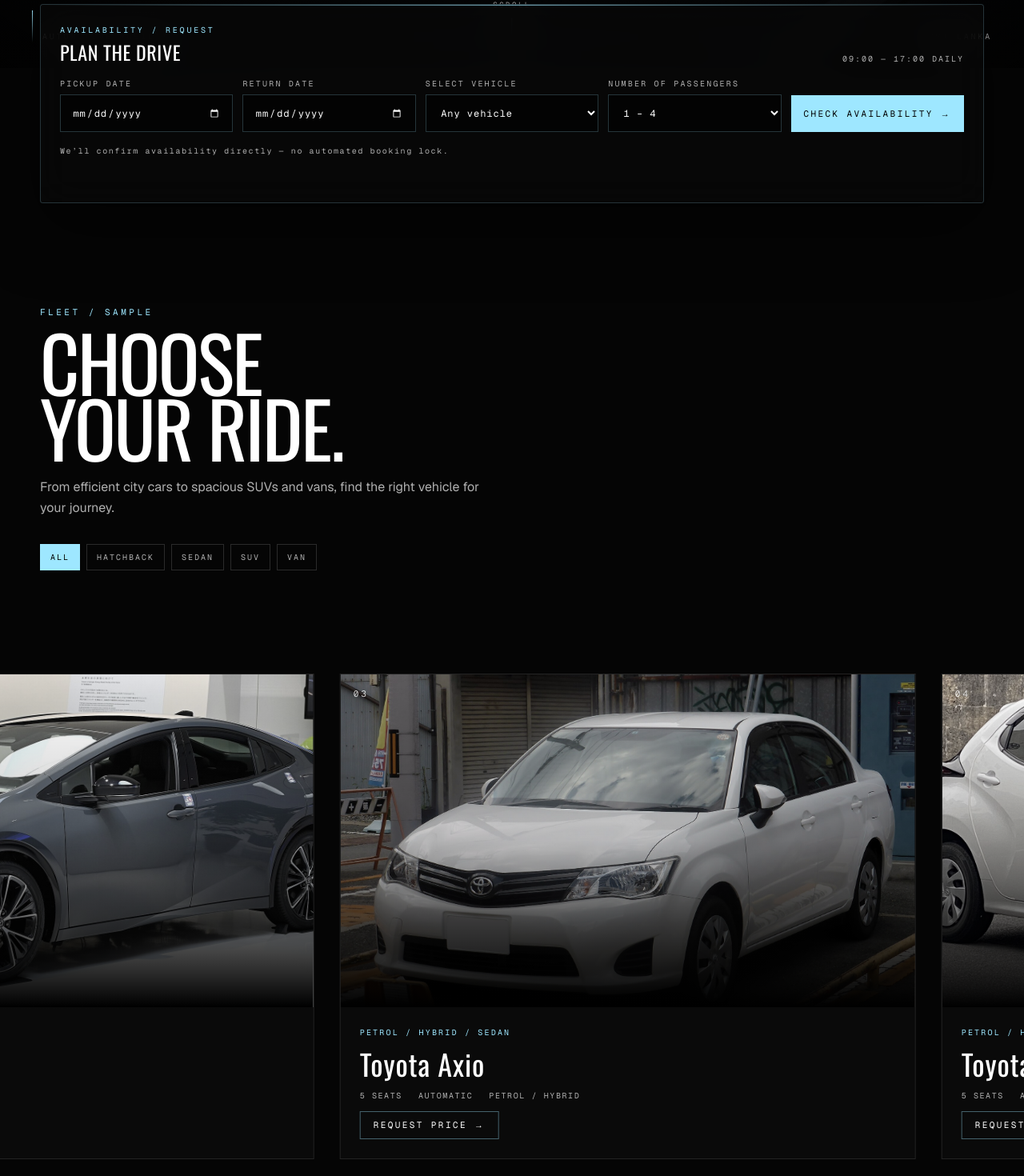
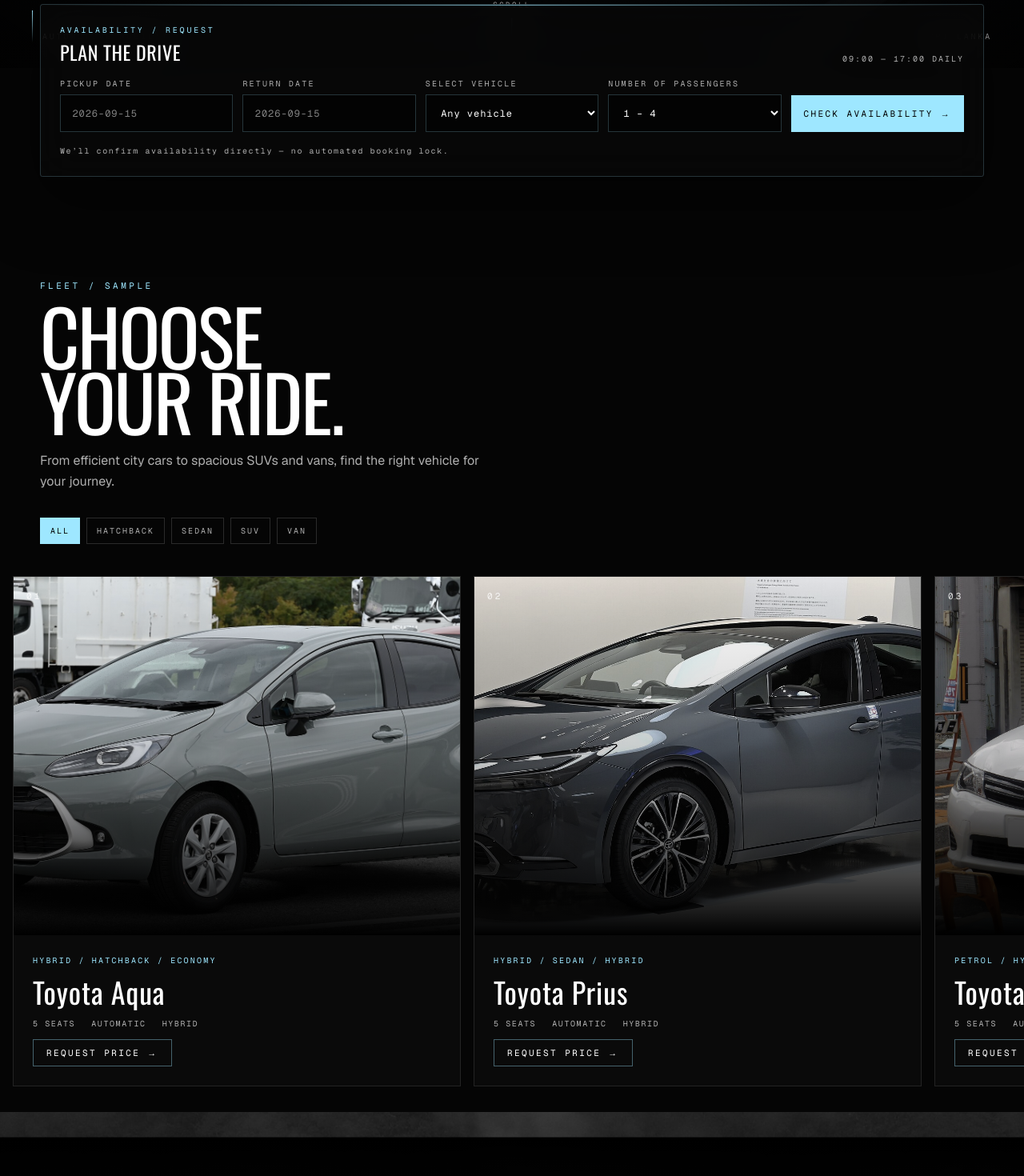
Before and after one commit to Shamika-Mayantha/testcardayz, a Next.js app: page / in a window 1280 px wide. Shown: the part 715-2185 px from the top of the page at 80% size. Built offline with nearby package versions, Linux system fonts and the light colour scheme.

Commit message:
Fix booking dates and vehicle overlay clicks.
QA could not type native date fields and the native dialog closed
on Fleet re-renders. Use text dates without a GET form, and a
simple overflow carousel whose whole card opens a body overlay.

Co-authored-by: smayantha5 <smayantha5@gmail.com>

```diff
--- a/src/components/sections/booking-search.tsx
+++ b/src/components/sections/booking-search.tsx
@@ -3,6 +3,10 @@
 import { useMemo, useState, type ReactNode } from "react";
 import { fleet } from "@/data/fleet";
 import { business, telHref } from "@/data/business";
+
+function isDate(value: string) {
+  return /^\d{4}-\d{2}-\d{2}$/.test(value.trim());
+}
 
 export function BookingSearch() {
   const [pickup, setPickup] = useState("");
@@ -10,15 +14,24 @@ export function BookingSearch() {
   const [vehicle, setVehicle] = useState("any");
   const [passengers, setPassengers] = useState("1-4");
   const [status, setStatus] = useState<"idle" | "error" | "ok">("idle");
+  const [message, setMessage] = useState(
+    "We’ll confirm availability directly — no automated booking lock."
+  );
 
   const today = useMemo(() => new Date().toISOString().slice(0, 10), []);
 
   function checkAvailability() {
-    if (!pickup || !ret || ret < pickup) {
+    const start = pickup.trim();
+    const end = ret.trim();
+    if (!isDate(start) || !isDate(end) || end < start) {
       setStatus("error");
+      setMessage(
+        "Choose a pickup and return date. Return must be on or after pickup. Use YYYY-MM-DD."
+      );
       return;
     }
     setStatus("ok");
+    setMessage("");
   }
 
   return (
@@ -45,8 +58,10 @@ export function BookingSearch() {
         <div className="grid gap-3 md:grid-cols-2 lg:grid-cols-5">
           <Field label="PICKUP DATE">
             <input
-              type="date"
-              min={today}
+              type="text"
+              inputMode="numeric"
+              autoComplete="off"
+              placeholder={today}
               value={pickup}
               onChange={(e) => {
                 setPickup(e.target.value);
@@ -57,8 +72,10 @@ export function BookingSearch() {
           </Field>
           <Field label="RETURN DATE">
             <input
-              type="date"
-              min={pickup || today}
+              type="text"
+              inputMode="numeric"
+              autoComplete="off"
+              placeholder={today}
               value={ret}
               onChange={(e) => {
                 setRet(e.target.value);
@@ -104,13 +121,12 @@ export function BookingSearch() {
           </div>
         </div>
 
-        <div className="mt-4 min-h-12" aria-live="polite">
+        <div className="mt-4" aria-live="polite">
           {status === "error" ? (
-            <p className="font-mono text-[11px] tracking-[0.12em] text-red-300" role="alert">
-              Choose a pickup and return date. Return must be on or after pickup.
+            <p className="font-mono text-sm tracking-[0.08em] text-red-300" role="alert">
+              {message}
             </p>
           ) : null}
-
           {status === "ok" ? (
             <div className="border border-cyan/25 bg-black/40 p-4">
               <p className="font-mono text-[10px] tracking-[0.24em] text-cyan">
@@ -134,9 +150,7 @@ export function BookingSearch() {
               </p>
             </div>
           ) : status === "idle" ? (
-            <p className="font-mono text-[10px] tracking-[0.16em] text-mute">
-              We’ll confirm availability directly — no automated booking lock.
-            </p>
+            <p className="font-mono text-[10px] tracking-[0.16em] text-mute">{message}</p>
           ) : null}
         </div>
       </div>
--- a/src/components/sections/fleet.tsx
+++ b/src/components/sections/fleet.tsx
@@ -1,8 +1,8 @@
 "use client";
 
-import { useEffect, useRef, useState } from "react";
+import { useCallback, useEffect, useState } from "react";
+import { createPortal } from "react-dom";
 import Image from "next/image";
-import { AnimatePresence, motion, useReducedMotion } from "motion/react";
 import {
   fleet as fleetData,
   fleetFilters,
@@ -12,36 +12,19 @@ import {
 export function Fleet() {
   const [filter, setFilter] = useState("all");
   const [active, setActive] = useState<Vehicle | null>(null);
-  const reduced = useReducedMotion();
-  const pinRef = useRef<HTMLDivElement>(null);
-  const trackRef = useRef<HTMLDivElement>(null);
 
   const items =
     filter === "all"
       ? fleetData
       : fleetData.filter((v) => v.category === filter);
 
-  useEffect(() => {
-    const pin = pinRef.current;
-    const track = trackRef.current;
-    if (!pin || !track || reduced) return;
-    if (window.matchMedia("(max-width: 1023px)").matches) return;
+  const openVehicle = useCallback((vehicle: Vehicle) => {
+    setActive(vehicle);
+  }, []);
 
-    const onScroll = () => {
-      const rect = pin.getBoundingClientRect();
-      const max = pin.offsetHeight - window.innerHeight;
-      const progress = Math.min(1, Math.max(0, -rect.top / max));
-      const maxX = Math.max(0, track.scrollWidth - window.innerWidth + 80);
-      track.style.transform = `translate3d(${-progress * maxX}px,0,0)`;
-    };
-    onScroll();
-    window.addEventListener("scroll", onScroll, { passive: true });
-    window.addEventListener("resize", onScroll);
-    return () => {
-      window.removeEventListener("scroll", onScroll);
-      window.removeEventListener("resize", onScroll);
-    };
-  }, [items, reduced]);
+  const closeVehicle = useCallback(() => {
+    setActive(null);
+  }, []);
 
   return (
     <section id="fleet" className="relative mt-24 scroll-mt-24 lg:mt-32">
@@ -77,42 +60,15 @@ export function Fleet() {
         </div>
       </div>
 
-      <div className="mt-10 flex gap-4 overflow-x-auto px-4 pb-6 snap-x snap-mandatory lg:hidden">
-        <AnimatePresence mode="popLayout">
+      <div className="mt-10 flex gap-4 overflow-x-auto px-4 pb-8 snap-x snap-mandatory">
         {items.map((v) => (
-            <motion.div
-              layout
-              key={v.id}
-              initial={{ opacity: 0, y: 16 }}
-              animate={{ opacity: 1, y: 0 }}
-              exit={{ opacity: 0 }}
-              className="w-[82vw] max-w-[380px] shrink-0 snap-center"
-            >
-              <VehicleCard vehicle={v} onOpen={() => setActive(v)} compact />
-            </motion.div>
-          ))}
-        </AnimatePresence>
-      </div>
-
-      <div
-        ref={pinRef}
-        className="relative mt-8 hidden lg:block"
-        style={{ height: `${Math.max(items.length * 42, 180)}vh` }}
-      >
-        <div className="sticky top-0 flex h-screen items-center overflow-hidden">
-          <div ref={trackRef} className="flex gap-8 px-16 will-change-transform">
-            {items.map((v) => (
-              <div key={v.id} className="w-[min(720px,68vw)] shrink-0">
-                <VehicleCard vehicle={v} onOpen={() => setActive(v)} />
+          <div key={v.id} className="w-[min(420px,82vw)] shrink-0 snap-center lg:w-[min(560px,70vw)]">
+            <VehicleCard vehicle={v} onOpen={() => openVehicle(v)} />
           </div>
         ))}
       </div>
-        </div>
-      </div>
 
-      {active ? (
-        <VehicleModal vehicle={active} onClose={() => setActive(null)} />
-      ) : null}
+      <VehicleModal vehicle={active} onClose={closeVehicle} />
     </section>
   );
 }
@@ -120,21 +76,26 @@ export function Fleet() {
 function VehicleCard({
   vehicle,
   onOpen,
-  compact,
 }: {
   vehicle: Vehicle;
   onOpen: () => void;
-  compact?: boolean;
 }) {
   return (
-    <article className="group relative overflow-hidden border border-white/10 bg-[#0a0a0a] transition hover:border-cyan/40 hover:shadow-[0_0_40px_rgba(158,231,255,0.08)]">
-      <div className={`relative overflow-hidden ${compact ? "h-52" : "h-[52vh] min-h-[360px]"}`}>
+    <article className="overflow-hidden border border-white/10 bg-[#0a0a0a] transition hover:border-cyan/40 hover:shadow-[0_0_40px_rgba(158,231,255,0.08)]">
+      <button
+        type="button"
+        data-cursor="VIEW"
+        onClick={onOpen}
+        className="block w-full text-left"
+        aria-label={`View ${vehicle.name}`}
+      >
+        <div className="relative h-56 overflow-hidden sm:h-72 lg:h-[28rem]">
           <Image
             src={vehicle.image}
             alt={vehicle.alt}
             fill
-          sizes="(max-width: 1024px) 82vw, 68vw"
-          className="object-cover grayscale-[0.35] transition duration-700 group-hover:scale-105 group-hover:grayscale-0"
+            sizes="(max-width: 1024px) 82vw, 70vw"
+            className="object-cover grayscale-[0.35] transition duration-700 hover:scale-105 hover:grayscale-0"
           />
           <div className="absolute inset-0 bg-gradient-to-t from-black via-black/20 to-transparent" />
           <p className="absolute left-4 top-4 font-mono text-[11px] tracking-[0.28em] text-white/80">
@@ -153,15 +114,11 @@ function VehicleCard({
             <span>{vehicle.transmission.toUpperCase()}</span>
             <span>{vehicle.fuel.toUpperCase()}</span>
           </div>
-        <button
-          type="button"
-          data-cursor="VIEW"
-          onClick={onOpen}
-          className="relative z-20 inline-flex border border-cyan/40 px-4 py-2 font-mono text-[11px] tracking-[0.22em] text-white hover:border-cyan hover:text-cyan"
-        >
+          <span className="inline-flex border border-cyan/40 px-4 py-2 font-mono text-[11px] tracking-[0.22em] text-white">
             REQUEST PRICE →
+          </span>
+        </div>
       </button>
-      </div>
     </article>
   );
 }
@@ -170,32 +127,34 @@ function VehicleModal({
   vehicle,
   onClose,
 }: {
-  vehicle: Vehicle;
+  vehicle: Vehicle | null;
   onClose: () => void;
 }) {
-  const ref = useRef<HTMLDialogElement>(null);
+  const [mounted, setMounted] = useState(false);
 
   useEffect(() => {
-    const el = ref.current;
-    if (!el) return;
-    if (!el.open) el.showModal();
-    const onCancel = (event: Event) => {
-      event.preventDefault();
-      onClose();
+    const t = window.setTimeout(() => setMounted(true), 0);
+    return () => window.clearTimeout(t);
+  }, []);
+
+  useEffect(() => {
+    if (!vehicle) return;
+    const onKey = (e: KeyboardEvent) => {
+      if (e.key === "Escape") onClose();
     };
-    el.addEventListener("cancel", onCancel);
+    window.addEventListener("keydown", onKey);
+    const prev = document.body.style.overflow;
+    document.body.style.overflow = "hidden";
     return () => {
-      el.removeEventListener("cancel", onCancel);
-      if (el.open) el.close();
+      window.removeEventListener("keydown", onKey);
+      document.body.style.overflow = prev;
     };
-  }, [onClose]);
+  }, [vehicle, onClose]);
 
-  return (
-    <dialog
-      ref={ref}
-      className="vehicle-modal m-0 h-full max-h-none w-full max-w-none border-0 bg-black p-0 text-white"
-      aria-labelledby="vehicle-title"
-    >
+  if (!mounted || !vehicle) return null;
+
+  return createPortal(
+    <div className="fixed inset-0 z-[200] bg-black text-white" role="dialog" aria-modal="true">
       <button
         type="button"
         onClick={onClose}
@@ -217,10 +176,7 @@ function VehicleModal({
         </div>
         <div className="relative flex flex-col justify-center px-6 py-10 sm:px-12">
           <p className="font-mono text-[11px] tracking-[0.28em] text-cyan">{vehicle.code}</p>
-          <h2
-            id="vehicle-title"
-            className="mt-3 font-[family-name:var(--font-oswald)] text-5xl tracking-wide text-white sm:text-6xl"
-          >
+          <h2 className="mt-3 font-[family-name:var(--font-oswald)] text-5xl tracking-wide text-white sm:text-6xl">
             {vehicle.name}
           </h2>
           <p className="mt-3 font-mono text-[11px] tracking-[0.2em] text-mute">
@@ -245,11 +201,6 @@ function VehicleModal({
             </div>
           </dl>
           <p className="mt-6 max-w-md text-sm leading-relaxed text-mute">{vehicle.blurb}</p>
-          <ul className="mt-4 space-y-1 font-mono text-[10px] tracking-[0.16em] text-white/70">
-            {vehicle.highlights.map((h) => (
-              <li key={h}>— {h}</li>
-            ))}
-          </ul>
           <a
             href="#book"
             data-cursor="BOOK"
@@ -260,6 +211,7 @@ function VehicleModal({
           </a>
         </div>
       </div>
-    </dialog>
+    </div>,
+    document.body
   );
 }
```
Lines whose indentation alone changed are shown as unchanged.
